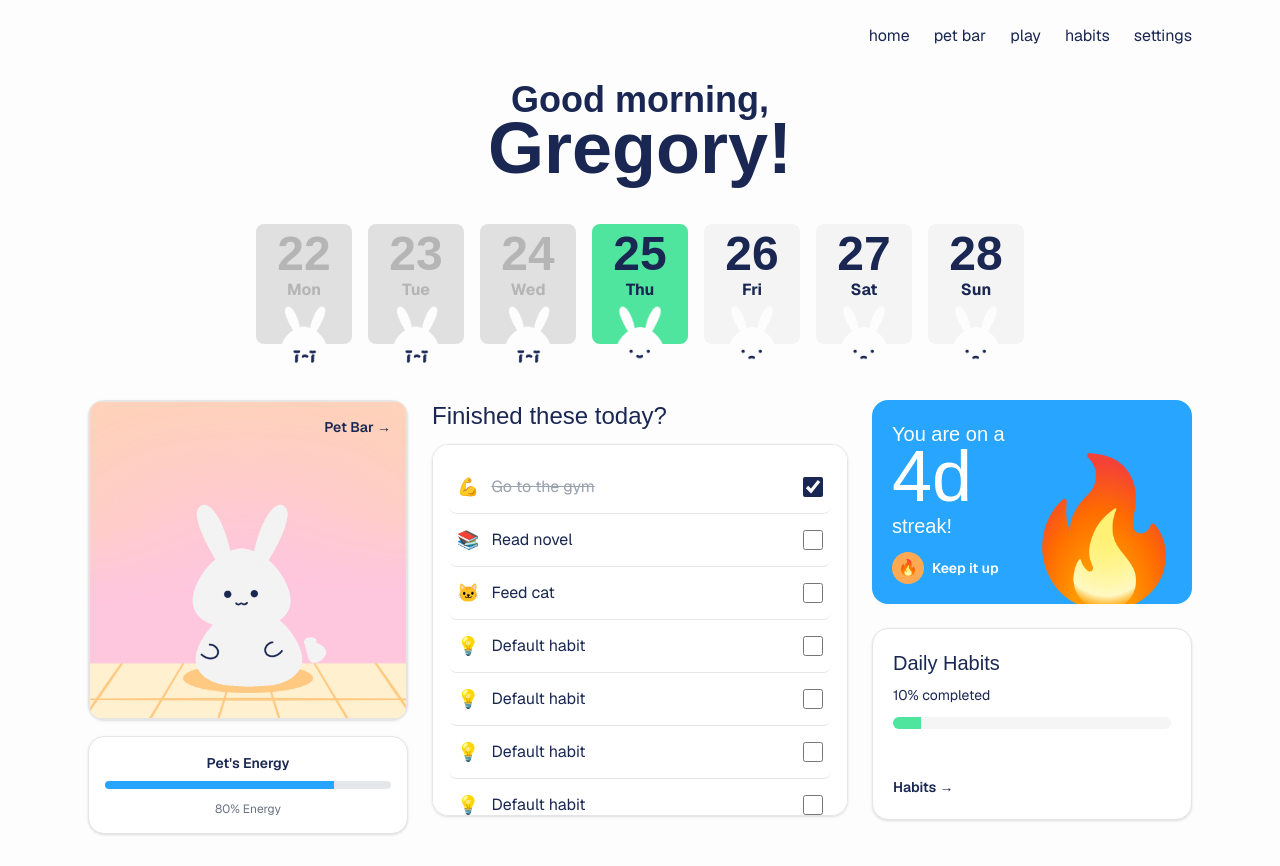
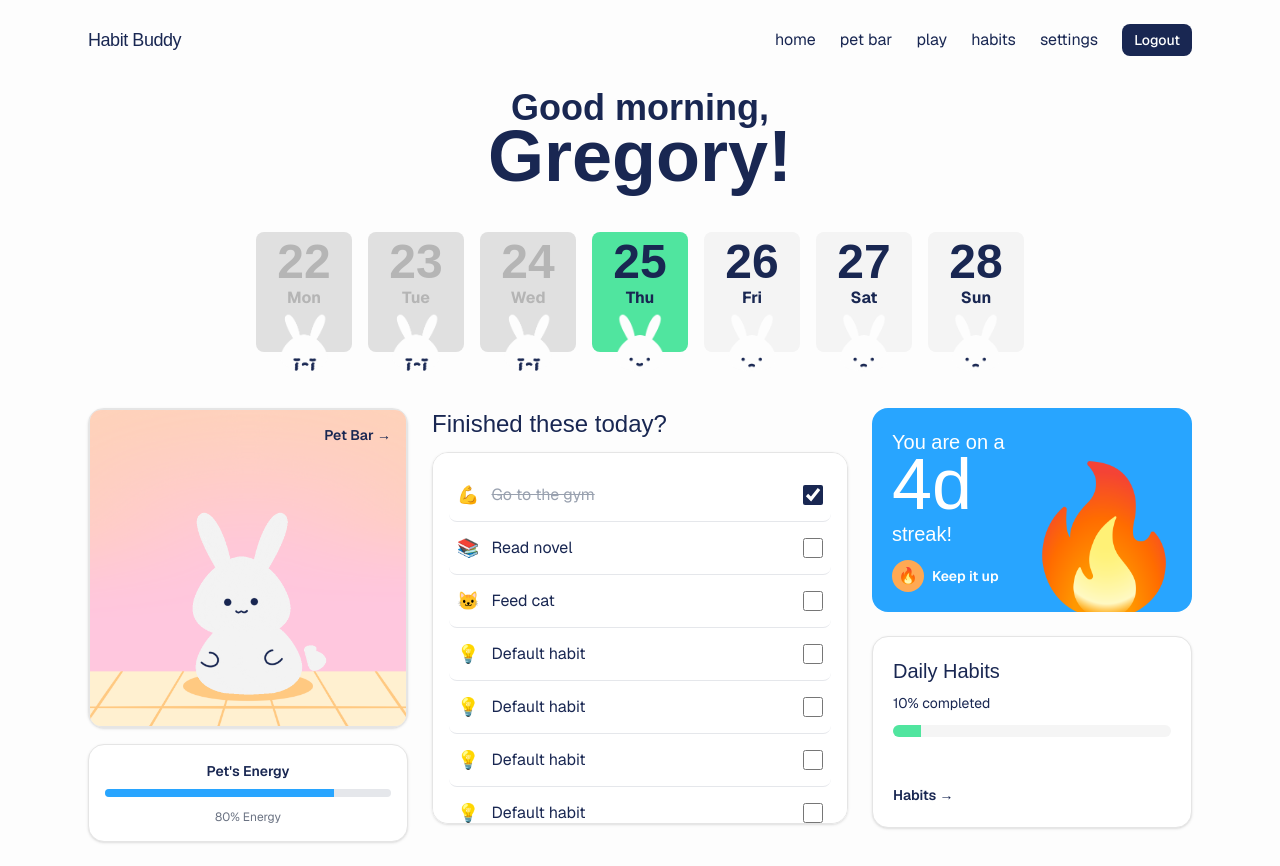
Before and after one commit to FSD-CS464/frontend, a Next.js app in the folder frontend/: page / in a window 1280 px wide. Built offline with nearby package versions, Linux system fonts and the light colour scheme; a web font is replaced by a local one.

Commit message:
feat: add logout feature

```diff
--- /dev/null
+++ b/frontend/src/app/lib/auth.ts
@@ -0,0 +1,10 @@
+"use client";
+import { api } from "./api";
+
+export async function logout(): Promise<void> {
+  try {
+    await api.post("/auth/logout");
+  } finally {
+    window.location.href = "/login";
+  }
+}
--- /dev/null
+++ b/frontend/src/components/LogoutButton.tsx
@@ -0,0 +1,32 @@
+"use client";
+
+import { useState } from "react";
+import { api } from "@/app/lib/api";
+
+export default function LogoutButton({ className = "" }: { className?: string }) {
+  const [loading, setLoading] = useState(false);
+
+  async function handleLogout() {
+    setLoading(true);
+    try {
+      await api.post("/auth/logout");
+    } catch (e) {
+
+    } finally {
+      window.location.href = "/login";
+    }
+  }
+
+  return (
+    <button
+      onClick={handleLogout}
+      disabled={loading}
+      className={
+        className ||
+        "px-3 py-1.5 rounded-lg bg-[#192752] text-white text-sm font-medium hover:bg-[#091330] transition disabled:opacity-60"
+      }
+    >
+      {loading ? "Logging out..." : "Logout"}
+    </button>
+  );
+}
--- a/frontend/src/components/TopNav.tsx
+++ b/frontend/src/components/TopNav.tsx
@@ -1,7 +1,13 @@
+import LogoutButton from "@/components/LogoutButton";
+
 export default function TopNav() {
   return (
     <header className="hidden md:block">
-      <div className="max-w-6xl mx-auto px-4 sm:px-6 pt-6 flex items-center justify-end">
+      <div className="max-w-6xl mx-auto px-4 sm:px-6 pt-6 flex items-center justify-between">
+        <div className="text-[#192752] font-header text-lg tracking-tight">
+          Habit Buddy
+        </div>
+        <div className="flex items-center gap-6">
           <nav className="hidden md:flex gap-6 text-md">
             {[
               ["home", "/"],
@@ -10,11 +16,17 @@ export default function TopNav() {
               ["habits", "/habits"],
               ["settings", "/settings"],
             ].map(([label, href]) => (
-            <a key={href} href={href} className="text-[#192752] hover:font-bold transition-all duration-200">
+              <a
+                key={href}
+                href={href}
+                className="text-[#192752] hover:font-bold transition-all duration-200"
+              >
                 {label}
               </a>
             ))}
           </nav>
+          <LogoutButton />
+        </div>
       </div>
     </header>
   );
```
Lines whose indentation alone changed are shown as unchanged.
